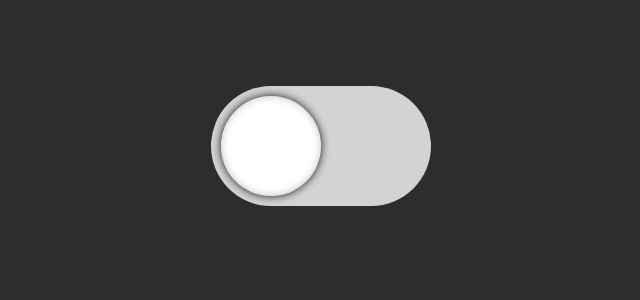
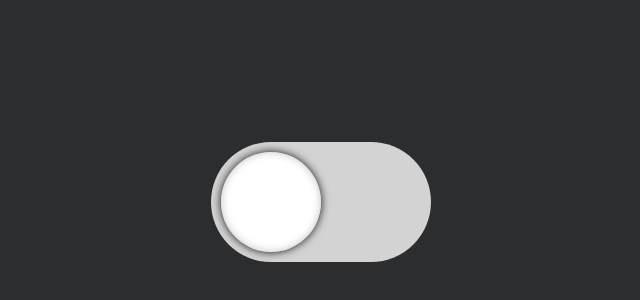
Before and after one commit to Angelgaeta/chang-switch-color, a plain HTML site: page index.html in a window 1280 px wide. Shown: the part 114-414 px from the top of the page, without its empty margins (319-959 px from the left). Drawn offline with Linux system fonts and the light colour scheme.

Commit message:
Update style.css

```diff
--- a/style.css
+++ b/style.css
@@ -3,11 +3,11 @@
     padding: 0;
     box-sizing: border-box;
     background-color: #2C2D2E;
+    height: 100vh;
 }
 
 body{
-    width: 100vh;
-    margin: 200px auto;
+    margin: 20% auto;
 }
 
 .case{
```
